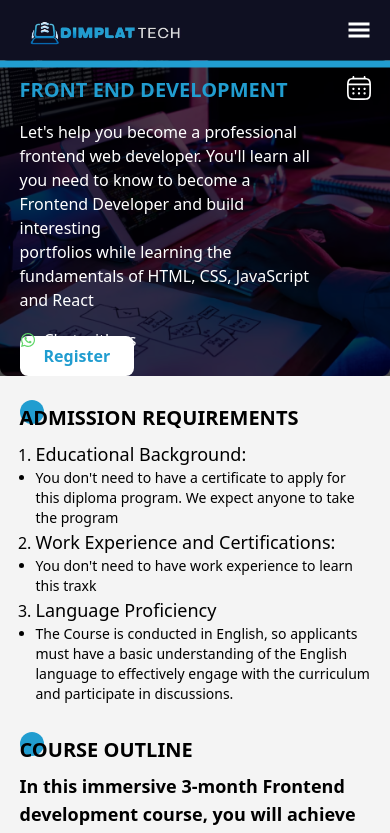
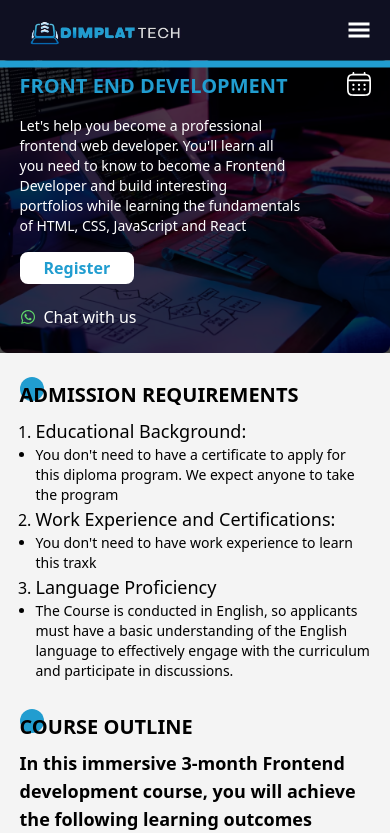
Before and after one commit to Jbsmall17/dimplattech, a Next.js app in the folder dimplattech/: page /courses/frontend in a window 390 px wide. Shown: the top 833 px of the page. Built offline with nearby package versions, Linux system fonts and the light colour scheme.

Commit message:
fixed the responsivenedd error in the courseHero comp

```diff
--- a/dimplattech/src/components/CourseHero.tsx
+++ b/dimplattech/src/components/CourseHero.tsx
@@ -35,7 +35,7 @@ export default function CourseHero({name,desc,month,image}:courseHeroProps) {
 
     }
     return (
-    <section onClick={(e)=> clickHandler(e)} className='close-duration product-design relative hero-div2 px-[5%] pt-4 sm:pt-8 md:pt-12 mt-[60px]'>
+    <section onClick={(e)=> clickHandler(e)} className='close-duration product-design relative hero-div2 px-[5%] pt-3 sm:pt-6 md:pt-8 lg:pt-12 mt-[60px]'>
         <Image className='close-duration z-[-1] block absolute top-0 left-0 w-full h-full' src={image} alt={`${name} hero image`}/>
         <div className='close-duration absolute z-10 bg-black opacity-70 h-full w-full top-0 left-0'></div>
         <div
@@ -46,9 +46,9 @@ export default function CourseHero({name,desc,month,image}:courseHeroProps) {
                 transition={{duration: 0.5, type: "spring", stiffness:100 }}
                 animate={{x:"0", opacity: 1}}
             >
-               <p className='close-duration  text-xl sm:text-2xl lg:text-3xl mb-4 sm:mb-6 font-semibold text-[#219dd0]'>{name}</p>
-                <p className='close-duration  text-base text-white mb-6'>{desc}</p>
-                <button className='close-duration  h-[40px] flex items-center px-6 rounded-lg bg-white text-[#219dd0] text-base font-semibold hover:text-white hover:bg-transparent hover:border hover:border-[#219dd0] transition ease-out duration-700'>Register</button>
+               <p className='close-duration  text-xl sm:text-2xl lg:text-3xl mb-4 lg:mb-6 font-semibold text-[#219dd0]'>{name}</p>
+                <p className='close-duration  text-sm sm:text-base text-white mb-4 lg:mb-6'>{desc}</p>
+                <button className='close-duration  h-[32px] lg:h-[40px] flex items-center px-6 rounded-lg bg-white text-[#219dd0] text-base font-semibold hover:text-white hover:bg-transparent hover:border hover:border-[#219dd0] transition ease-out duration-700'>Register</button>
             </motion.div>
             <div className='relative shrink-0'>
                 <Image
```
